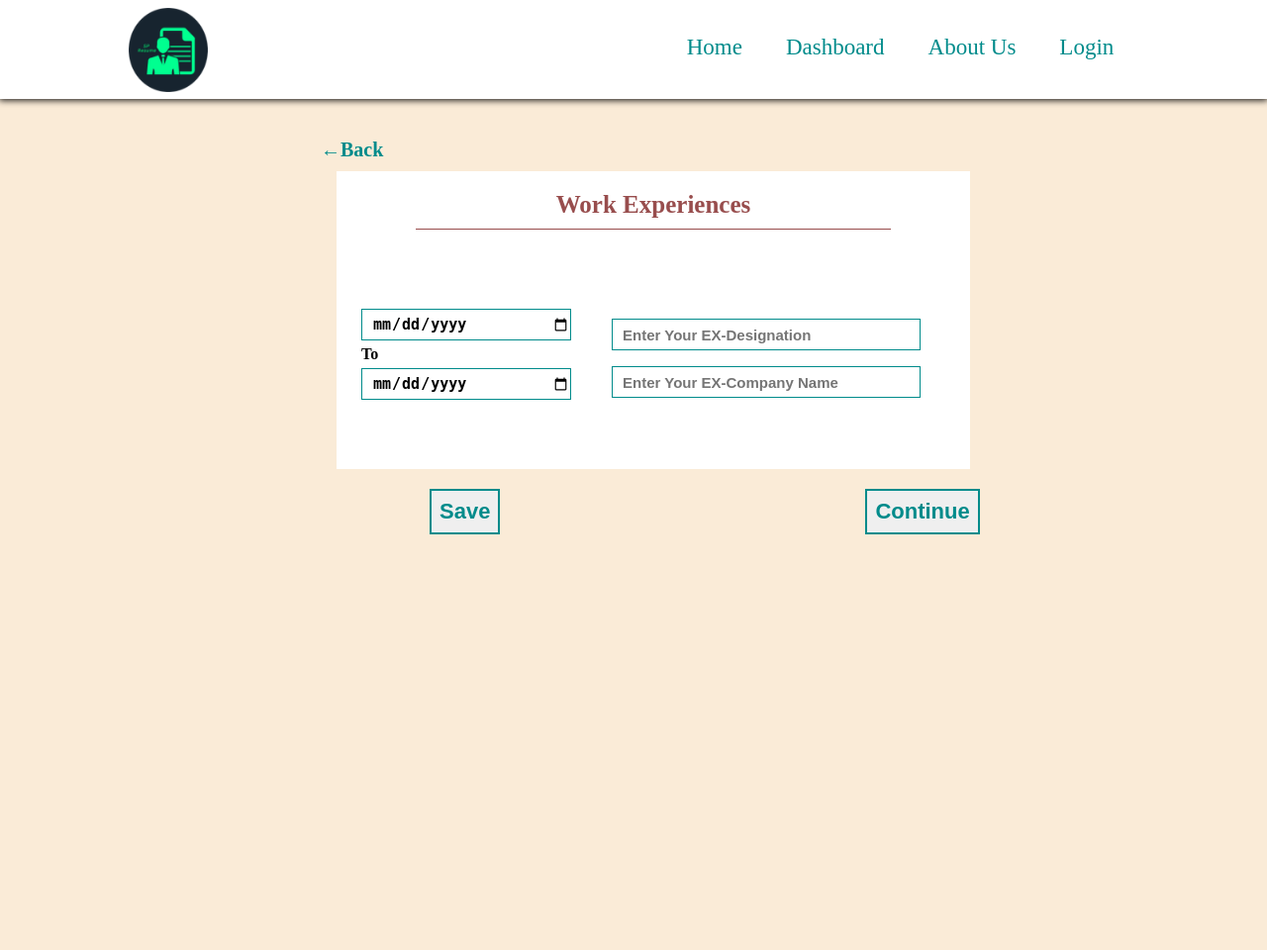
After one commit to Saikat999/Online-CV-Maker, a PHP site: page /php/work-experience.php in a window 1280 px wide. The commit adds this page. Shown: the whole page at 99% size. Run offline with PHP 8.4, Linux system fonts and the light colour scheme.

Commit message:
git commit -m "localstorage updated of work experince part"

```diff
--- a/php/personal-info.php
+++ b/php/personal-info.php
@@ -81,8 +81,8 @@
 
 </div>
            <div class="save-continue">
-               <button  onclick="check()" class="save">Save</button></a>
-               <a href="career-summary.php" class="continue">Continue</a>
+               <button  onclick="check()" class="save">Save</button>
+               <button onclick="window.location.href='career-summary.php';" class="continue">Continue</button>
            </div>
     </form>
 
--- /dev/null
+++ b/php/work-experience.php
@@ -0,0 +1,68 @@
+<?php
+session_start();
+
+?>
+
+<!DOCTYPE html>
+<html>
+<head>
+    <title>Create Your Resume</title>
+    <link rel="stylesheet" href="../style/work-experience-style.css" >
+
+</head>
+<body>
+<div class="body">
+
+    <?php include "navbar.php"?>
+
+    <div class="back">
+        <a href="career-summary.php" class="back">&#x2190;Back</a>
+    </div>
+      <form class="work">
+        <div class="experience">
+            <h3>Work Experiences</h3>
+
+            <div class="total-exp">
+
+                <div class="date">
+                <input type="date" id="from" placeholder="from">
+                <h4>To</h4>
+                <input type="date" id="to" placeholder="to">
+                </div>
+
+                <div class="company-details">
+                    <input type="text" id="position" placeholder="Enter Your EX-Designation"><br>
+                    <input type="text" id="company" placeholder="Enter Your EX-Company Name">
+                </div>
+            </div>
+
+        </div>
+        <div class="save-continue">
+            <button onclick="window.location.href='dashboard.php';" class="save">Save</button>
+            <button href="#" class="continue">Continue</button>
+        </div>
+      </form>
+</div>
+
+  <script>
+      var work=document.querySelector('.work');
+
+      work.addEventListener('submit', function (evt) {
+          evt.preventDefault();
+
+          var from=document.getElementById('from').value;
+          var to=document.getElementById('to').value;
+          var position=document.getElementById('position').value;
+          var company=document.getElementById('company').value;
+
+
+          window.localStorage.setItem('from',from);
+          window.localStorage.setItem('to',to);
+          window.localStorage.setItem('position',position);
+          window.localStorage.setItem('company',company);
+
+      });
+  </script>
+
+</body>
+</html>
--- /dev/null
+++ b/style/work-experience-style.css
@@ -0,0 +1,170 @@
+*{
+    margin: 0;
+    padding: 0;
+}
+.body{
+    width: 100%;
+    height: 120vh;
+    background-color: antiquewhite;
+}
+
+.row-top{
+    width: 100%;
+    height: 100px;
+    background-color: white;
+    box-shadow:0 0 7px 1px black;
+
+}
+.column-top{
+    position: absolute;
+    top: 30px;
+    left: 60%;
+    transform: translateX(-20%) translateY(5px);
+
+}
+li{
+    display: inline-block;
+}
+li a{
+    text-decoration: none;
+    color: darkcyan;
+    display: inline-block;
+    font-weight: lighter;
+    font-size: 23px;
+    padding: 0 20px;
+}
+.navigation::after{
+    content: '';
+    display: block;
+    width: 0;
+    height: 2px;
+    background: cadetblue;
+    transition: width .3s
+}
+.navigation:hover::after{
+    width: 100%;
+    transition: width .3s
+}
+.img{
+    width: 80px;
+    height: 85px;
+    padding-left: 130px;
+    padding-top: 8px;
+}
+.logout{
+    border: 2px solid darkcyan;
+    font-weight: bold;
+}
+.logout:hover{
+    cursor: pointer;
+    background-color: darkcyan;
+    color: white;
+}
+.back{
+    padding-left: 162px;
+    padding-top: 40px;
+
+}
+.back a{
+    text-decoration: none;
+    font-size: 20px;
+    font-weight: bold;
+    color: darkcyan;
+}
+.experience{
+    width: 50%;
+    height: 58%;
+    background-color: white;
+    margin-top: 10px;
+    margin-left: 340px;
+}
+h3{
+    text-align: center;
+    border-bottom: 1px solid #964949fa;
+    padding-top: 20px;
+    margin-left: 80px;
+    margin-right: 80px;
+    padding-bottom: 10px;
+    color: #964949fa;
+    font-size: 25px;
+}
+.total-exp{
+    padding-bottom: 70px;
+}
+
+.date{
+    padding-top: 80px;
+    padding-left: 25px;
+   display: inline-block;
+}
+.date h4{
+    padding-top: 5px;
+   padding-bottom: 5px;
+}
+.date input{
+    width: 200px;
+    height: 30px;
+    font-size: 15px;
+    font-weight: bold;
+    text-decoration: none;
+    outline: none;
+    border: 1px solid darkcyan;
+    padding-left: 10px;
+
+}
+.company-details{
+    float: right;
+    padding-top: 90px;
+    padding-right: 50px;
+}
+.company-details input{
+    width: 300px;
+    height: 30px;
+    font-size: 15px;
+    font-weight: bold;
+    text-decoration: none;
+    outline: none;
+    border: 1px solid darkcyan;
+    padding-left: 10px;
+
+}
+.company-details #company{
+    margin-top: 16px;
+}
+
+.save-continue{
+    padding-top: 20px;
+}
+.save-continue .save{
+    text-decoration: none;
+    outline: none;
+    font-size: 22px;
+    color: darkcyan;
+    border: 2px solid darkcyan;
+    font-weight: bold;
+    padding: 8px 8px;
+    margin-left: 434px;
+    margin-bottom: 7px;
+
+}
+.save-continue .continue{
+    text-decoration: none;
+    outline: none;
+    font-size: 22px;
+    color: darkcyan;
+    border: 2px solid darkcyan;
+    font-weight: bold;
+    padding: 8px 8px;
+    margin-left: 365px;
+    margin-bottom: 7px;
+}
+.save-continue .save:hover {
+    cursor: pointer;
+    background-color: darkcyan;
+    color: white;
+}
+.save-continue .continue:hover {
+    cursor: pointer;
+    background-color: darkcyan;
+    color: white;
+}
```
Also changed, not shown: js/dashboard.js (+6 -1 lines), php/career-summary.php (+16 -4 lines), php/dashboard.php (+50 -6 lines), style/dashboard-style.css (+89 -19 lines).
